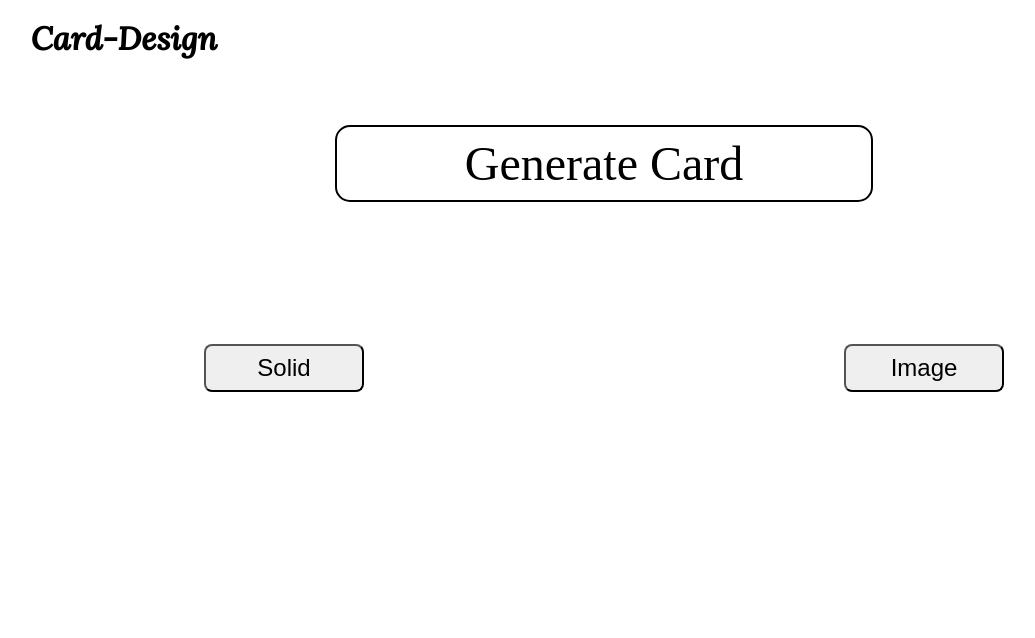
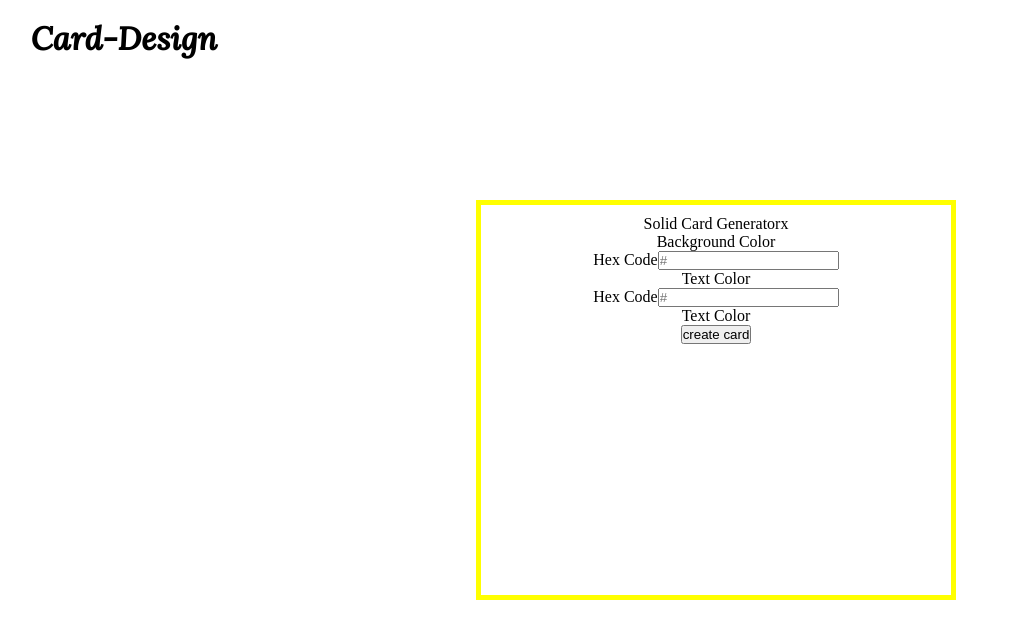
Before and after one commit to akarj/react-card-developer, a React (Create React App) app: page / in a window 1280 px wide. Shown: the top 638 px of the page, without its empty margins (36-1071 px from the left). Built offline with nearby package versions, Linux system fonts and the light colour scheme; a web font is replaced by a local one.

Commit message:
Solid Card Model Builder basic HTML work finished.

```diff
--- a/src/pages/CardSetter/CardSetter.jsx
+++ b/src/pages/CardSetter/CardSetter.jsx
@@ -1,21 +1,41 @@
 import "./CardSetter.scss";
 import { useState } from "react";
+
+export function SolidModel() {
+  return;
+}
+
+export function ImageModel() {
+  return <div className="imageModel">Image Model</div>;
+}
 
 export default function CardSetter() {
   const solidTextLine = "Generate a card with Solid Background...";
   const imageInputTextLine = "Generate a card with Image as Background...";
   const [cardDescText, setCardDescText] = useState("");
-  const [inputDiv, setInputDiv] = useState(false);
+  const [inputDiv, setInputDiv] = useState(true);
+  const [textColor, setTextColor] = useState(null);
+  const [backgroundColor, setbackgroundColor] = useState(null);
   const clickHandler = (e) => {
     const name = e.target.className;
+    console.log(name);
     setInputDiv(true);
     return name === "solidColor" ? <SolidModel /> : <ImageModel />;
   };
 
+  const ChangeHandler = (e) => {
+    console.log(e.target);
+  };
+
+  const submitHandler = (e) => {
+    console.log(e.target);
+  };
+
   return (
+    <div className="container">
       <div
         className="cardSetter"
-      style={inputDiv ? { opacity: 0.5, pointerEvents: "none" } : {}}
+        style={inputDiv ? { display: "none", pointerEvents: "none" } : {}}
       >
         <div className="titleDiv">
           <span className="nameCard">Generate Card</span>
@@ -46,13 +66,64 @@ export default function CardSetter() {
           <span className="cardDescText">{cardDescText}</span>
         </div>
       </div>
+
+      <div className="solidModelContainer">
+        <div className="name">
+          <span className="modelName">Solid Card Generator</span>
+          <span className="closeModelDiv">x</span>
+        </div>
+        <div className="values">
+          <div className="ValueQuantity">
+            <div className="valueName">Background Color</div>
+            <div className="backgroundColorValueQuantity valueInputDiv">
+              <label
+                htmlFor="backgroundColorValueInput"
+                className="backgroundColorValueInputLabel valueInputLabel"
+              >
+                Hex Code
+              </label>
+              <input
+                className="valueInput"
+                type="text"
+                name="backgroundColorValueInput"
+                min="3"
+                max="6"
+                placeholder="#"
+                onChange={() => ChangeHandler}
+              />
+            </div>
+          </div>
+          <div className="valueQuantity">
+            <div className="valueName">Text Color</div>
+            <div className="textColorValueQuantity valueInputDiv">
+              <label
+                htmlFor="textColorValueInput "
+                className="textColorValueInputLabel valueInputLabel"
+              >
+                Hex Code
+              </label>
+              <input
+                className="valueInput"
+                type="text"
+                name="textColorValueInput"
+                min="3"
+                max="6"
+                placeholder="#"
+                onChange={() => ChangeHandler}
+              />
+            </div>
+          </div>
+        </div>
+        <div
+          className="valueRepresentation"
+          style={{ backgroundColor, color: textColor }}
+        >
+          Text Color
+        </div>
+        <div className="submitButtonDiv">
+          <button onClick={submitHandler}> create card</button>
+        </div>
+      </div>
+    </div>
   );
 }
-
-function SolidModel() {
-  return <div className="solidModel">solid Model</div>;
-}
-
-function ImageModel() {
-  return <div className="imageModel">Image Model</div>;
-}
--- a/src/pages/CardSetter/CardSetter.scss
+++ b/src/pages/CardSetter/CardSetter.scss
@@ -45,3 +45,15 @@ div.cardSetter {
     }
   }
 }
+
+div.solidModelContainer {
+  position: absolute;
+  top: calc(30vh - 2.5rem);
+  left: 40vw;
+  // background-color: #c74848;
+  height: 50vh;
+  width: 30rem;
+  // transform: translate(-50%, -50%);
+  border: 5px solid #ffff00;
+  padding: 10px;
+}
```
Lines whose indentation alone changed are shown as unchanged.
